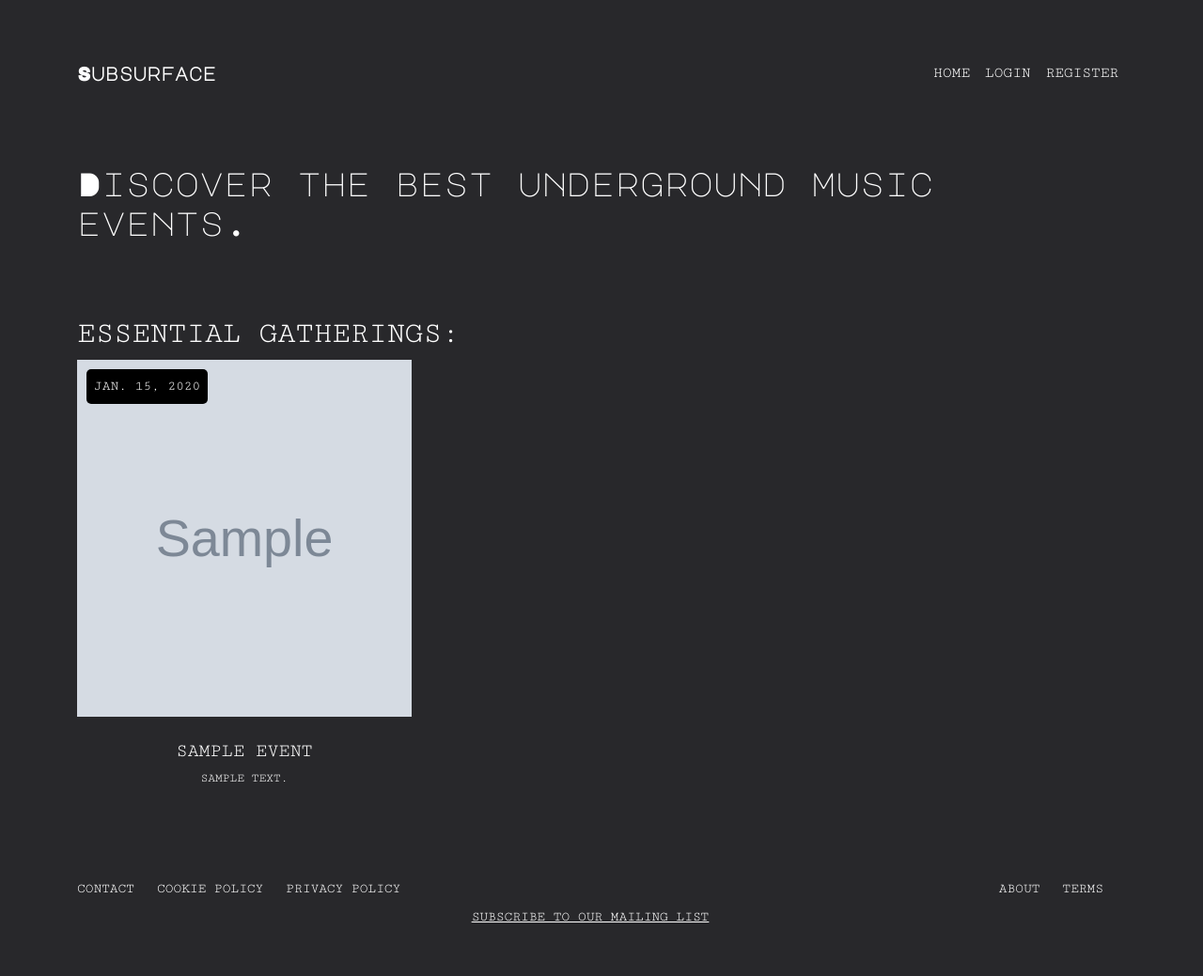
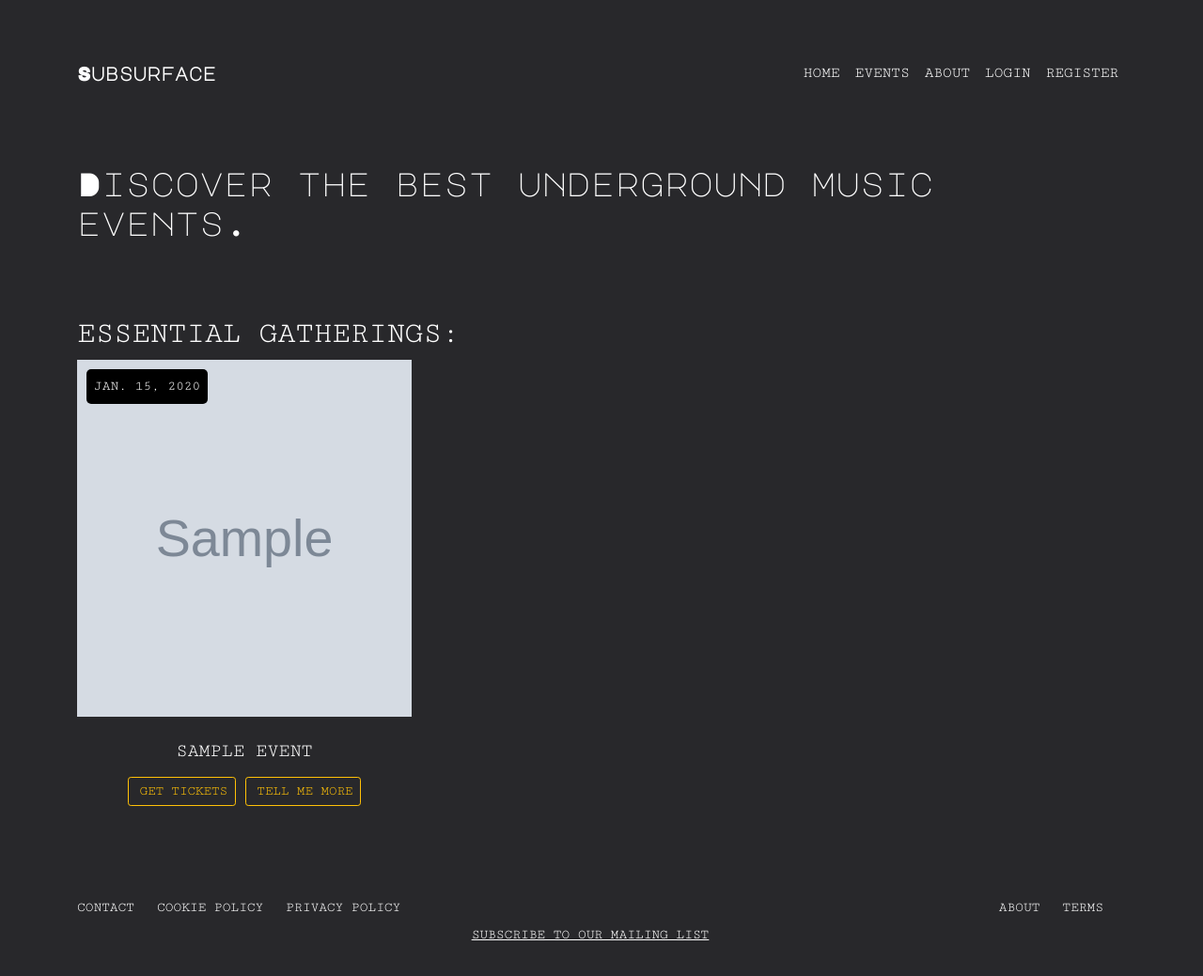
Before and after one commit to parduckids/milestone-project-four, a Django app: page / in a window 1280 px wide. Shown: the whole page at 94% size. Before the commit the page ends 982 px from the top, so only its background shows below. Run offline with Django 5.2, Linux system fonts and the light colour scheme; tables that the repository leaves empty hold one stand-in row (values such as "Sample post"); grey boxes marked "Sample" are stand-in pictures.

Commit message:
fix: events are not available for users

```diff
--- a/event/templates/event/index.html
+++ b/event/templates/event/index.html
@@ -22,8 +22,14 @@
             </div>
             <div class="card-body mt-2 text-center">
                 <h5 class="card-title">{{ event.event_name }}</h5>
-                <p class="card-text">{{ event.event_description }}</p>
+                <a href="#" class="btn btn-outline-warning btn-sm mt-2">
+                    <span class="bi bi-ticket-fill me-1"></span> Get Tickets
+                </a>
+                <a href="{% url 'event_detail' event.event_id %}" class="btn btn-outline-warning btn-sm mt-2">
+                    <span class="bi bi-calendar-event me-1"></span> Tell me more
+                </a>
             </div>
+
         </div>
         {% endfor %}
     </div>
--- a/templates/base.html
+++ b/templates/base.html
@@ -60,7 +60,7 @@
                         <li class="nav-item">
                             <a class="nav-link" href="{% url 'index' %}">Home</a>
                         </li>
-                        {% if user.is_authenticated and user.username != "administrator" %}
+                        {% if not user.is_authenticated or user.username != "administrator" %}
                             <li class="nav-item">
                                 <a class="nav-link" href="{% url 'events' %}">Events</a>
                             </li>
@@ -181,6 +181,8 @@
             </div>
         </div>
     </footer>
+    {% block postloadjs %}
+    {% endblock %}
 </body>
 
 </html>
```
Also changed, not shown: subsurface/settings.py (+0 -18 lines).
